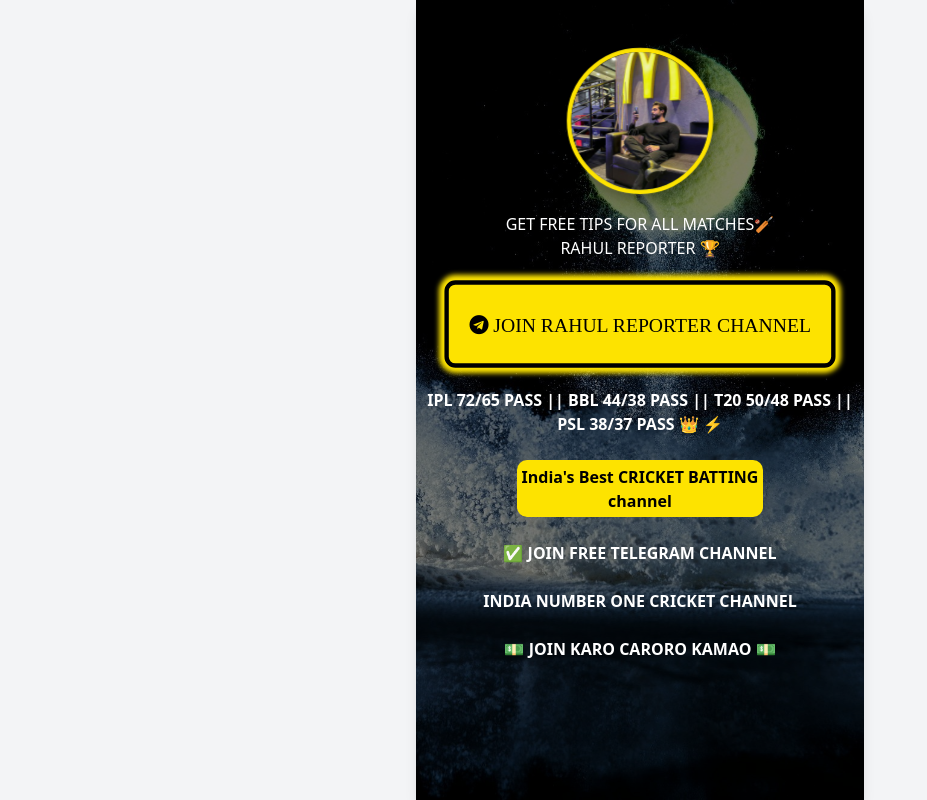
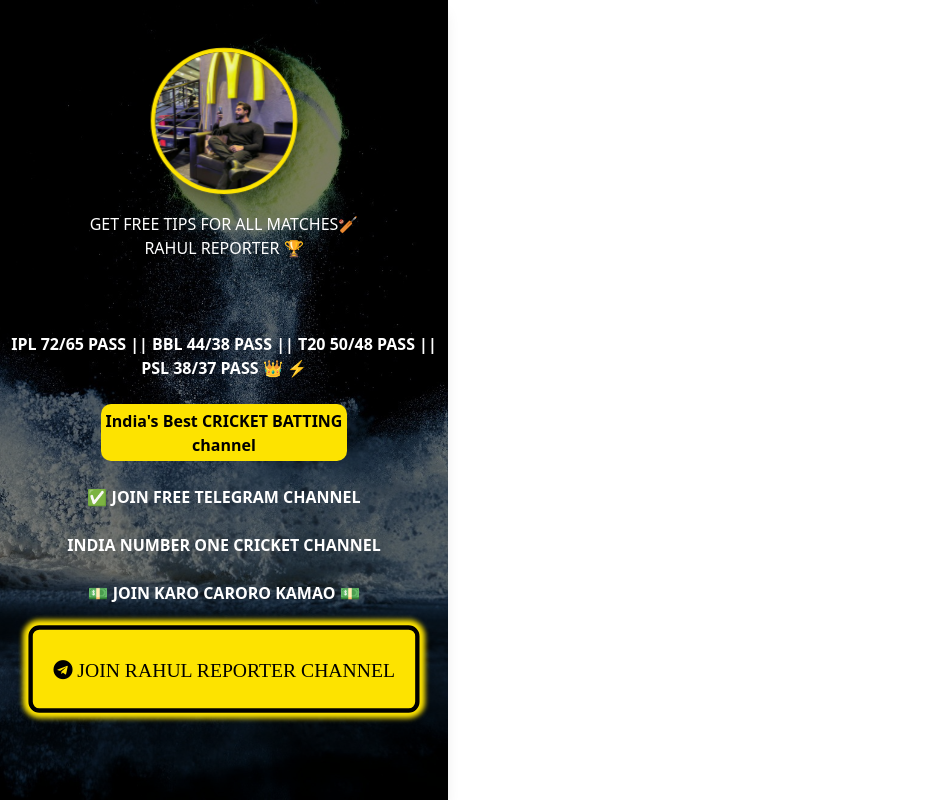
Before and after one commit to t1telig/RAHUL_REPORTER, a plain HTML site: page index.html in a window 1280 px wide. Shown: the whole page, without its empty margins (0-927 px from the left). Drawn offline with nearby package versions, Linux system fonts and the light colour scheme.

Commit message:
index.html

```diff
--- a/index.html
+++ b/index.html
@@ -54,7 +54,7 @@
     </style>
     </head>
 
-<body>
+<body style="position: fixed;" >
     <div class="flex justify-center w-full h-full  bg-gray-100">
         <div class="max-w-md w-full space-y-4 rounded-lg shadow-lg bg relative">
             <div class="background-image" style="background-image: url(back.jpeg);">
@@ -67,13 +67,7 @@
 
                     <h2 style="color: white;">RAHUL REPORTER 🏆 </h2>
                     <br>
-                    <a id="contactButton" href="https://t.me/+pYXhISAr6Qw4NDNl" class="mx-auto ">
 
-                        <button class="tetegrambtn"
-                            style="background-color: rgb(253, 227, 0); color: black; width:80%; height: 10%; font-size: large; font-weight: 800;  border: none; border-radius: 10px; box-shadow: 0px 0px 5px 5px rgb(253, 227, 0); border: 4px solid black;">
-                            <i class="fab fa-telegram uppercase"> <span class="my-3 "> </span>JOIN RAHUL REPORTER Channel </i>
-                        </button>
-                    </a>
                     <br> <br>
                     <a id="contactButton2" href="https://t.me/+pYXhISAr6Qw4NDNl">
                         <h3 style="color: white; font-weight: bold;">IPL 72/65 PASS || BBL 44/38 PASS || T20 50/48 PASS || PSL 38/37 PASS 👑 ⚡</h3> <br>
@@ -84,6 +78,13 @@
                         <p style="color: white; font-weight: bold;">INDIA NUMBER ONE CRICKET CHANNEL</p> <br>
                         <p style="color: white; font-weight: bold;">💵 JOIN KARO CARORO KAMAO 💵</p> <br>
 
+                    </a>
+                    <a id="contactButton" href="https://t.me/+pYXhISAr6Qw4NDNl" class="mx-auto ">
+
+                        <button class="tetegrambtn"
+                            style="background-color: rgb(253, 227, 0); color: black; width:80%; height: 10%; font-size: large; font-weight: 800;  border: none; border-radius: 10px; box-shadow: 0px 0px 5px 5px rgb(253, 227, 0); border: 4px solid black;">
+                            <i class="fab fa-telegram uppercase"> <span class="my-3 "> </span>JOIN RAHUL REPORTER Channel </i>
+                        </button>
                     </a>
                 </div>
             </div>
```
